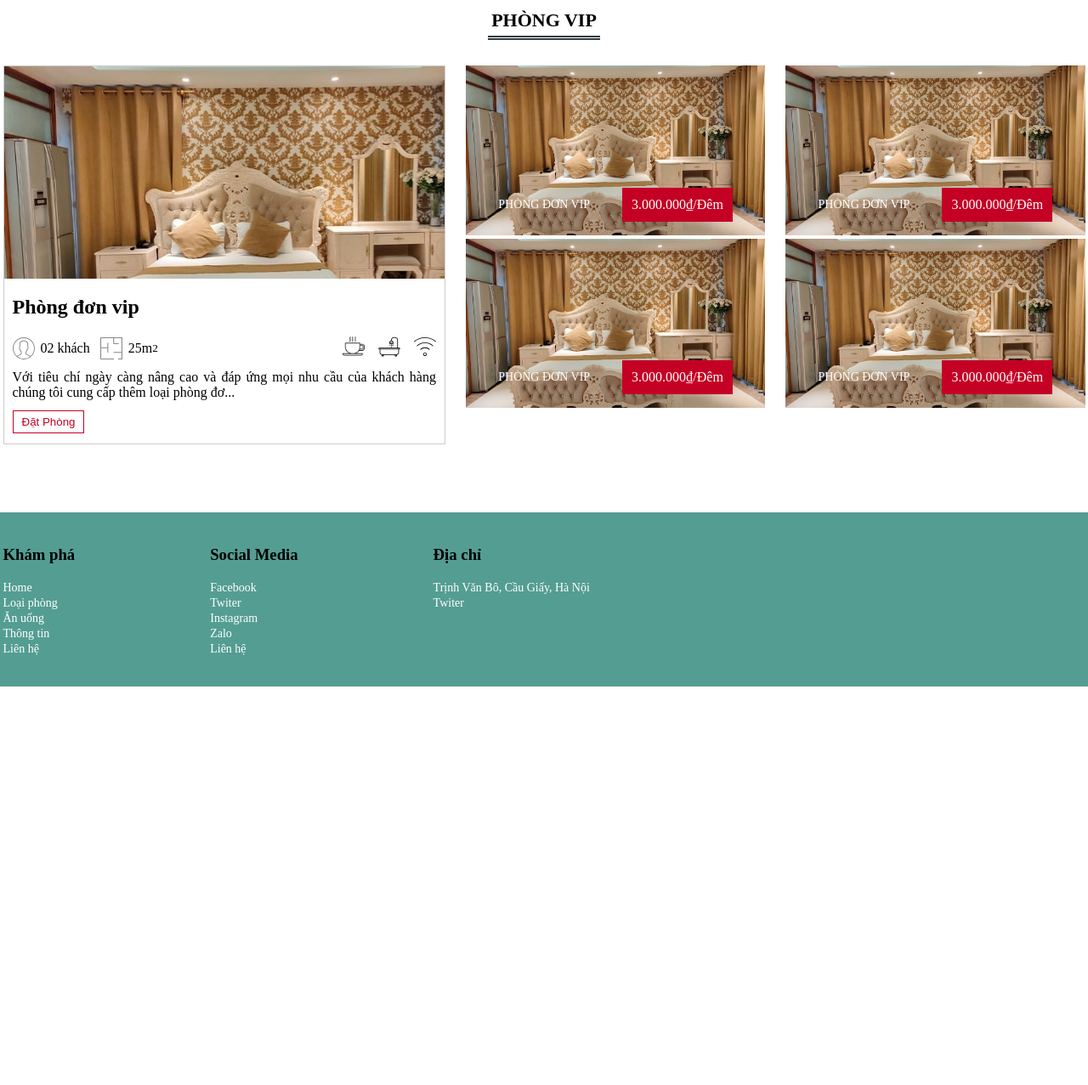
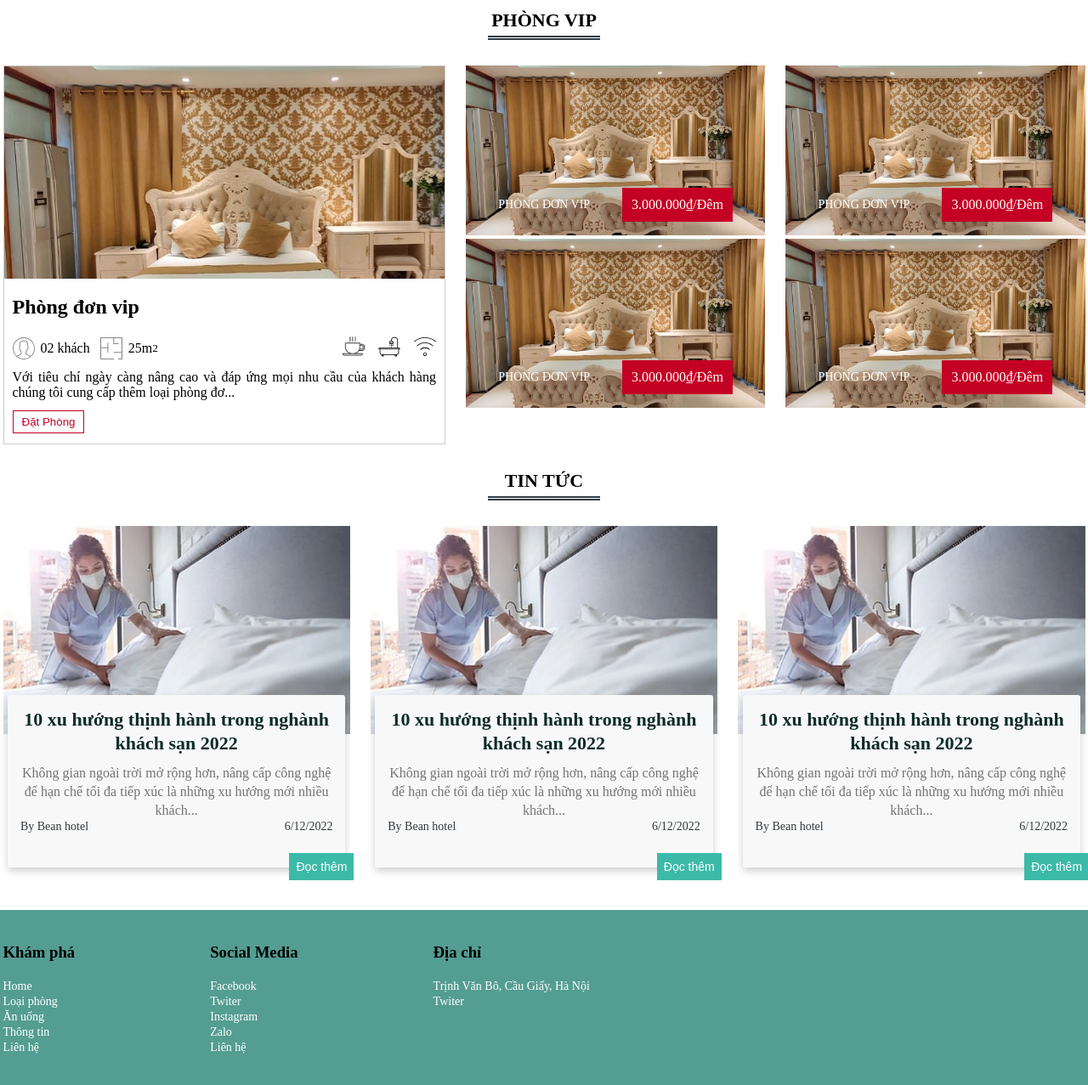
Before and after one commit to dodev2004/duan1, a PHP site: page /home.html in a window 1280 px wide. Shown: the part 1819-3096 px from the top of the page at 85% size. Before the commit the page ends 2627 px from the top, so only its background shows below. Run offline with PHP 8.4, Linux system fonts and the light colour scheme.

Commit message:
update-home

```diff
--- a/home.html
+++ b/home.html
@@ -408,7 +408,7 @@
                                                   <a href="#" class="room_vip-name">
                                                     Phòng đơn vip
                                                   </a>
-                                                  <a href="" class="room_vip-price">   3.000.000₫/Đêm</a>
+                                                  <a href="" class="room_vip-price">3.000.000₫/Đêm</a>
 
                                                 </section>
                                             </article>
@@ -419,6 +419,63 @@
                                 </section>
                             </div>
 
+                        </div>
+                    </section>
+                </section>
+            </section>
+            <section class="room_news">
+                <section class="wrapper">
+                    <h2 class="room_news-title">Tin tức </h2>
+                    <section class="room_news-content">
+                        <div class="row">
+                            <div class="col">
+                                <article>
+                                    <a class="news_avatar" href=""><img src="./view/image/10-xu-huong-thinh-hanh-trong-nganh-khach-san-2021.webp" alt=""></a>
+                                    <section class="news_content">
+                                        <a href="" class="news_content-title"><h3 >10 xu hướng thịnh hành trong nghành khách sạn 2022</h3></a>
+                                        <span class="news_content-description">
+                                            Không gian ngoài trời mở rộng hơn, nâng cấp công nghệ để hạn chế tối đa tiếp xúc là những xu hướng mới nhiều khách...
+                                        </span>
+                                        <section class="news_content-origin">
+                                            <span class="news_content-author">By Bean hotel</span>
+                                            <span class="news_cotent-creatednews">6/12/2022</span>
+                                        </section>
+                                        <a href=""><button class="new_content-readmore">Đọc thêm</button></a>
+                                    </section>
+                                </article>
+                            </div>
+                            <div class="col">
+                                <article>
+                                    <a class="news_avatar" href=""><img src="./view/image/10-xu-huong-thinh-hanh-trong-nganh-khach-san-2021.webp" alt=""></a>
+                                    <section class="news_content">
+                                        <a href="" class="news_content-title"><h3 >10 xu hướng thịnh hành trong nghành khách sạn 2022</h3></a>
+                                        <span class="news_content-description">
+                                            Không gian ngoài trời mở rộng hơn, nâng cấp công nghệ để hạn chế tối đa tiếp xúc là những xu hướng mới nhiều khách...
+                                        </span>
+                                        <section class="news_content-origin">
+                                            <span class="news_content-author">By Bean hotel</span>
+                                            <span class="news_cotent-creatednews">6/12/2022</span>
+                                        </section>
+                                        <a href=""><button class="new_content-readmore">Đọc thêm</button></a>
+                                    </section>
+                                </article>
+                            </div>
+                            <div class="col">
+                                <article>
+                                    <a class="news_avatar" href=""><img src="./view/image/10-xu-huong-thinh-hanh-trong-nganh-khach-san-2021.webp" alt=""></a>
+                                    <section class="news_content">
+                                        <a href="" class="news_content-title"><h3 >10 xu hướng thịnh hành trong nghành khách sạn 2022</h3></a>
+                                        <span class="news_content-description">
+                                            Không gian ngoài trời mở rộng hơn, nâng cấp công nghệ để hạn chế tối đa tiếp xúc là những xu hướng mới nhiều khách...
+                                        </span>
+                                        <section class="news_content-origin">
+                                            <span class="news_content-author">By Bean hotel</span>
+                                            <span class="news_cotent-creatednews">6/12/2022</span>
+                                        </section>
+                                        <a href=""><button class="new_content-readmore">Đọc thêm</button></a>
+                                    </section>
+                                </article>
+                            </div>
                         </div>
                     </section>
                 </section>
--- a/view/asset/style.css
+++ b/view/asset/style.css
@@ -5,6 +5,7 @@
 }
 body{
     margin: 0;
+    font-family: var(--primary-font);
 }
 
 .header_top{
@@ -493,6 +494,151 @@ input:hover{
     height: 100%;
     object-fit: cover;
 }
+.room_news{
+    margin-bottom:100px;
+}
+.wrapper{
+
+}
+.room_news-title{
+    text-align: center !important;
+    padding-top: 12px;
+    position: relative;
+    font-size: 22px;
+    font-weight: 700;
+    margin-bottom: 40px;
+    text-transform: uppercase;
+}
+.room_news-title::before{
+    content: "";
+    position: absolute;
+    width: 130px;
+    left: 50%;
+    bottom: -7px;
+    transform: translateX(-50%);
+    border: 0.2px solid #323c42 !important;
+
+}
+.room_news-title::after{
+    content: "";
+    position: absolute;
+    width: 130px;
+    left: 50%;
+    bottom: -10px;
+    transform: translateX(-50%);
+    border: 0.2px solid #323c42 !important;
+
+}
+.room_news-title{
+    text-align: center !important;
+}
+.room_news-content{
+    position: relative;
+}
+.room_news-content>.row{
+    display: grid;
+    grid-template-columns: 1fr 1fr 1fr;
+    column-gap: 24px;
+}
+.row{
+
+}
+.col{
+
+
+}
+.room_news-content>.row>.col>article{
+    position: relative;
+}
+.room_news-content>.row>.col>article>.news_content{
+
+    bottom: -40px;
+    max-width: 90%;
+    width: 100%;
+    margin: -90px auto ;
+}
+.news_avatar >img{
+    width: 100%;
+   height: 100%;
+   object-fit: cover    ;
+}
+.news_content{
+    text-align: center;
+    background-color: #f8f8f8;
+  box-shadow: 0px 4px 10px rgba(0,0,0,0.19);
+  padding: 5px 15px 5px;
+  width: 90%;
+  margin: -45px auto;
+  position: relative;
+  border-radius: 3px;
+  padding-bottom: 40px;
+}
+.news_content-title{
+    text-decoration: none !important;
+}
+
+.news_content-title >h3:hover{
+    color: #2e988a !important;
+}
+.news_content-title >h3{
+    transition: 0.25s ;
+    font-size: 22px;
+    line-height: 28px;
+    word-break: break-word;
+    display: -webkit-box;
+    -webkit-line-clamp: 2;
+    -webkit-box-orient: vertical;
+    text-overflow: ellipsis;
+    overflow: hidden;
+    height: 56px;
+    margin: 10px 0px;
+    text-align: center;
+    font-style: inherit;
+    color: #0d2c28;
+
+}
+.news_content-description{
+    color: #747474;
+    font-size: 16px;
+    line-height: 22px;
+    word-break: break-word;
+    overflow: hidden;
+    text-align: center;
+    display: -webkit-box;
+    -webkit-line-clamp: 3;
+    -webkit-box-orient: vertical;
+    text-overflow: ellipsis;
+    overflow: hidden;
+    height: 66px;
+    display: block;
+}
+.news_content-origin{
+    display: flex;
+    justify-content: space-between;
+    font-size: 14px;
+     color: #323c42;
+}
+.news_content-author{
+
+}
+.news_cotent-creatednews{
+
+}
+.new_content-readmore{
+    padding: 8px 8px;
+  font-size: 14px;
+  border-radius: 0px;
+  position: absolute;
+  right: -10px;
+  bottom: -15px;
+  border: unset ;
+  color: white;
+
+  line-height: inherit;
+  background-color: var(--background-color-btn);
+  position: absolute;
+
+}
 /* Footer */
 footer{
     padding-top: 20px;
```
Also changed, not shown: view/image/10-xu-huong-thinh-hanh-trong-nganh-khach-san-2021.webp (added).
